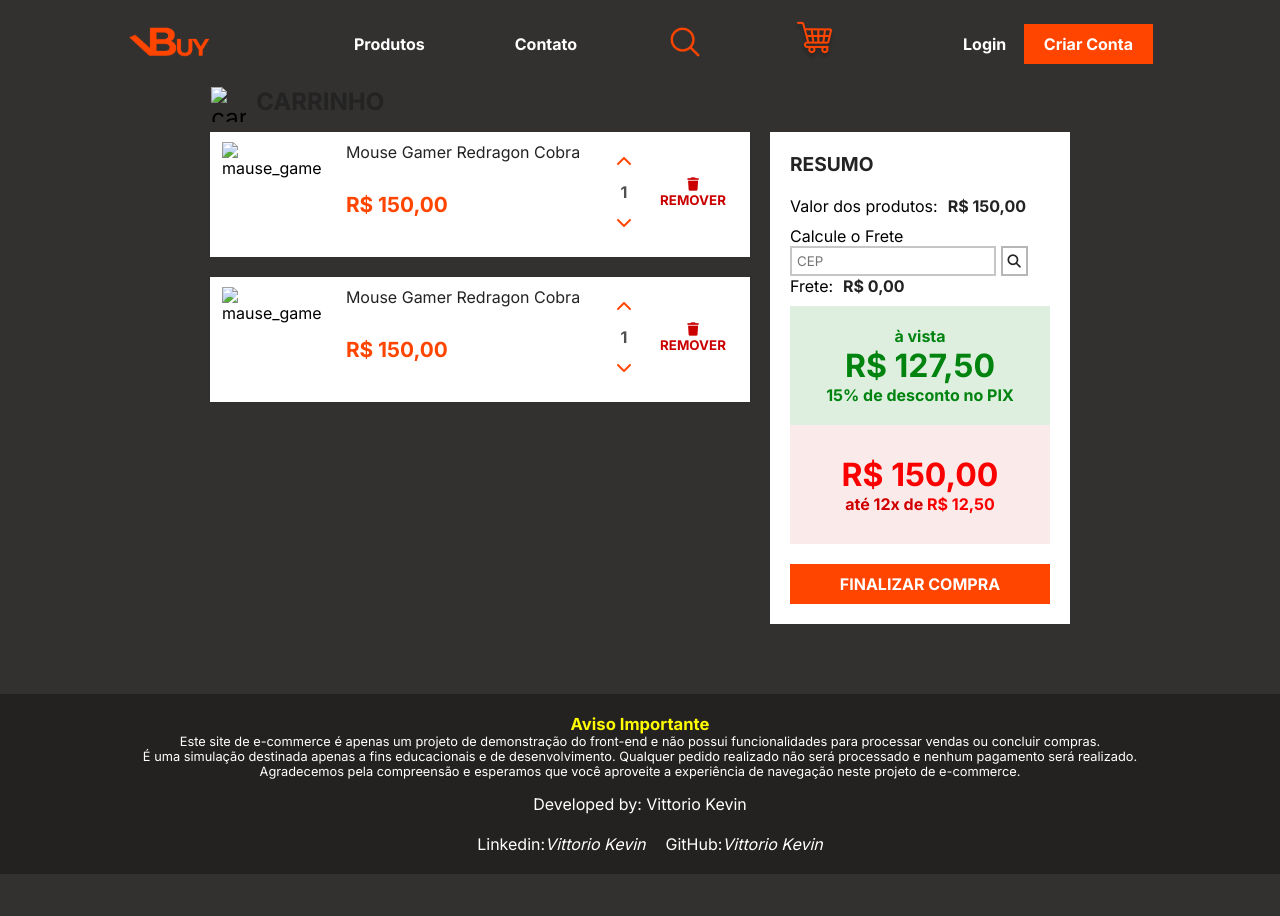
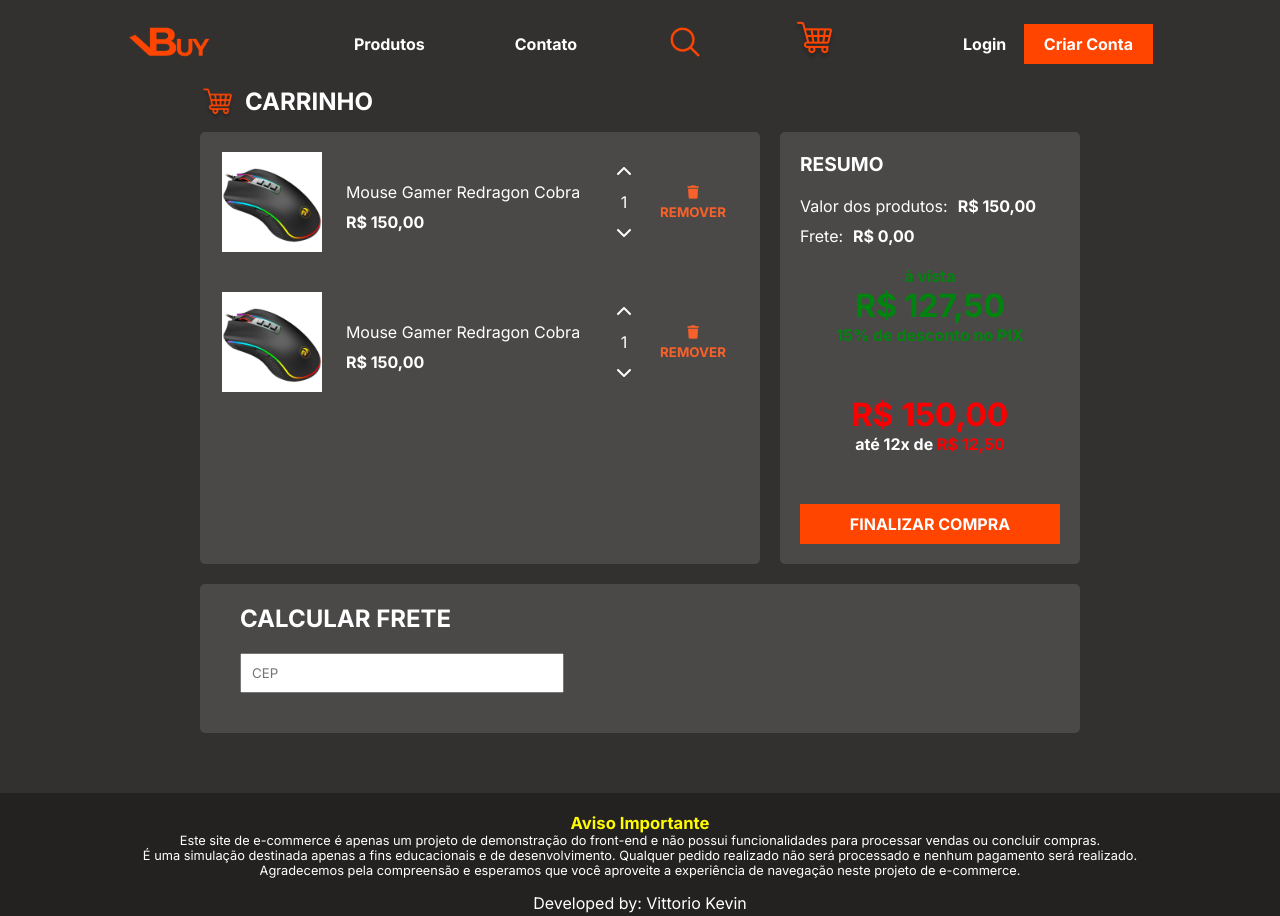
Before and after one commit to Vittoriosrn/e-comerce-vittorioBuy, a plain HTML site: page pages/carrinho.html in a window 1280 px wide. Shown: the top 916 px of the page. Before the commit the page ends 874 px from the top, so only its background shows below. Drawn offline with Linux system fonts and the light colour scheme.

Commit message:
atualização no layout

```diff
--- a/css/style_carrinho.css
+++ b/css/style_carrinho.css
@@ -4,7 +4,8 @@
 *{
     margin: 0;
     padding: 0;
-    font-family: "inter";
+    font-family: "inter", sans-serif;
+    color: #fff;
 }
 body{
     background-color: #333130;
@@ -21,7 +22,6 @@ header{
 }
 header a{
     text-decoration: none;
-    color: #fff;
 }
 header > div{
     width: 100px;
@@ -49,14 +49,24 @@ header > nav{
     align-items: center;
 }
 
-/*Lista de produtos*/
+/*Geral*/
+.conteudo_header{
+    display: flex;
+}
 #main{
     display: flex;
-    align-items: center;
+    justify-content: center;
+}
+#carrinho_conteudo{
+    display: flex;
     flex-direction: column;
 }
+
+/*Lista de produtos*/
+
 #title_carrinho{
     font-size: 1.5em;
+    margin-bottom: 10px;
     display: flex;
     justify-content: left;
     width: 67%;
@@ -68,7 +78,6 @@ header > nav{
 }
 #title_carrinho h1{
     font-size: 1em;
-    color: #232323;
 }
 
 #lista_prod_carrinho{
@@ -76,22 +85,18 @@ header > nav{
     align-items: center;
     flex-direction: column;
     max-width: 840px;
-}
-#carrinho_conteudo{
-    display: flex;
-    flex-direction: row;
-    flex-wrap: wrap;
+    background-color: #4b4948;
+    border-radius: 5px;
 }
 
 /* Carrinho Informações gerais lateral*/
 #informacoes_gerais_carrinho{
-    background-color: #fff;
-
+    background-color: #4b4948;
     width: 300px;
-    margin: 10px;
+    margin-left: 20px;
+    border-radius: 5px;
 }
 #informacoes_gerais_carrinho h3{
-    color: #232323;
     font-size: 1.2em;
     margin-bottom: 20px;
 }
@@ -110,8 +115,6 @@ header > nav{
 .valor_produtos{
     margin-left: 10px;
     font-weight: bold;
-
-    color: #232323;
 }
 .valor_carrinho_avista{
     color: #00830f;
@@ -126,8 +129,6 @@ header > nav{
     flex-direction: column;
     align-items: center;
     padding: 30px 5px 30px 5px;
-
-    background-color: #ca000015;
 }
 .valor_carrinho_total{
     color: #fa0000;
@@ -137,17 +138,12 @@ header > nav{
     color: #fa0000;
     font-weight: bold;
 }
-.frete_resumo{
-    margin-bottom: 10px;
-}
 .frete_valor_container{
     display: flex;
 }
 .valor_frete{
     margin-left: 10px;
     font-weight: bold;
-
-    color: #232323
 }
 .search_button_cep{
     border: 2px solid #5050506a;
@@ -161,7 +157,6 @@ header > nav{
 
 .valor_avista_container{
     font-weight: 600;
-    background-color: #00830f21;
     color: #00830f;
     display: flex;
     flex-direction: column;
@@ -179,7 +174,6 @@ header > nav{
     font-size: 1em;
 
     background-color: #ff4500;
-    color: #fff;
 }
 /*Anuncio do produto */
 
@@ -187,13 +181,10 @@ header > nav{
     display: flex;
     justify-content: space-around;
     width: 520px;
-    background-color: #fff;
-    box-shadow: 0px 0px 2px #00000015;
 
     margin: 10px;
     padding: 10px;
 }
-
 .produto_carrinho img{
     width: 100px;
     height: 100px;
@@ -205,19 +196,21 @@ header > nav{
 }
 .produto_carrinho a{
     text-decoration: none;
-    color: #232323;
 }
 .produto_carrinho a:hover{
     text-decoration: underline;
 }
 .preco_produto{
-    color: #ff4500;
-
     font-weight: bold;
-    font-size: 1.3em;
-    margin: 30px 0px 30px 0px;
+    font-size: 1em;
+    margin-top: 10px;
+}
+.name_produto{
+    margin-top: 30px;
 }
 .excluir_produto{
+    color: #f8612a;
+
     border: 0;
     width: 70px;
     height: 50px;
@@ -225,8 +218,11 @@ header > nav{
     text-align: center;
     transform: translate(-10px, 25px);
 
-    color: #ca0000;
     background-color: transparent;
+}
+.excluir_produto > i{
+    color: #f8612a;
+    margin-bottom: 5px;
 }
 .excluir_produto:hover{
     color: #f8612a;
@@ -241,9 +237,6 @@ header > nav{
     font-size: 1.4em;
 }
 .container_quant_produto{
-    color: #505050;
-    font-weight: bold;
-
     text-align: center;
     margin: 0px 20px 0px 20px;
     display: flex;
@@ -267,6 +260,26 @@ header > nav{
     cursor: pointer;
 }
 
+/*Calcular frete*/
+.calcular_frete{
+    margin-top: 20px;
+    background-color: #4b4948;
+    border-radius: 5px;
+}
+.input_frete{
+    display: flex;
+    flex-direction: column;
+    padding: 20px 0px 40px 40px;
+}
+.input_frete input{
+    width: 300px;
+    margin: 20px 0px 0px 0px;
+    padding: 10px;
+}
+.input_frete h3{
+    font-weight: bold;
+    font-size: 1.5em;
+}
 /*=======================Rodapé da página============================*/
 
 footer{
@@ -290,7 +303,6 @@ footer nav{
     display: flex;
 }
 footer nav a{
-    color: #fff;
     text-decoration: none;
     font-style: italic;
 }
--- a/css/style_index.css
+++ b/css/style_index.css
@@ -4,7 +4,8 @@
 *{
     margin: 0;
     padding: 0;
-    font-family: "inter";
+    font-family: "inter", sans-serif;
+    color: #fff;
 }
 body{
     background-color: #333130;
@@ -22,7 +23,6 @@ header{
 }
 header a{
     text-decoration: none;
-    color: #fff;
 }
 header > div{
     width: 100px;
@@ -68,8 +68,9 @@ header > nav{
 /*Barra lateral*/
 
 #painel_lateral{
-    background-color: #fff;
+    background-color: #4b4948;
     box-shadow: 0px 0px 2px #00000015;
+    border-radius: 5px;
 
     padding: 15px;
     margin: 10px
@@ -79,7 +80,6 @@ header > nav{
     flex-direction: column;
 }
 .produto_filtro p{
-    color: #5f5f5f;
     margin: 10px 0px 10px 0px;
     font-weight: bold;
 }
@@ -116,8 +116,6 @@ select{
 
     margin-bottom: 10px;
     font-weight: bold;
-
-    color: #5f5f5f;
 }
 #preco_filtro input{
     width: 100px;
@@ -136,6 +134,12 @@ select{
     color: #ff4500;
     cursor: pointer;
 }
+#select_ordem, #aplicar_filtro{
+    margin-top: 10px;
+    font-size: 1em;
+    padding: 5px;
+    color: #000;
+}
 
 /*Lista de produtos*/
 
@@ -147,16 +151,21 @@ select{
 .hide{
     display: none;
 }
+
 /*Anuncio do produto */
 
 .produto{
-    width: 20%;
-    background-color: #fff;
+    width: 30%;
+    background-color: #4b4948;
     box-shadow: 0px 0px 2px #00000015;
 
     margin: 10px;
-    padding: 10px;
+    border-radius: 5px;
 }
+.info_produto{
+    padding: 10px 10px 30px 10px;
+}
+
 .produto img{
     width: 100%;
 }
@@ -168,31 +177,46 @@ select{
     text-decoration: none;
     color: #000;
 }
-
 .preco_produto{
-    color: #ff4500;
+    color: #00A202;
 
     font-weight: bold;
-    font-size: 1.3em;
-    margin-top: 30px;
+    font-size: 1.5em;
+    margin: 3px 0px 3px 0px;
+}
+.name_produto{
+    margin-bottom: 20px;
 }
 #header_prod{
+    padding: 10px;
     display: flex;
     justify-content: space-around;
+    border-radius: 5px 5px 0px 0px;
 
-    color: green;
-    font-size: 0.8em;
-    font-weight: bold;
+    background-color: #fff;
 }
 #header_prod i{
     color: #ff4500;
 }
+.promocao_produto{
+    color: #00A202;
+
+    font-size: 0.8em;
+    font-weight: bold;
+}
+.descricao_preco_1{
+    color: #00A202;
+    font-size: 0.8em;
+}
+.descricao_preco{
+    font-size: 0.8em;
+}
 
 /*=======================Banner Marcas====================================*/
+
 #container_banner_marcas{
     margin-top: 40px;
     height: 35vw;
-    color: #fff;
 }
 #banner_marcas{
     display: flex;
@@ -210,6 +234,7 @@ select{
     width: 10%;
     margin: 20px;
 }
+
 /*=======================Rodapé da página============================*/
 
 footer{
@@ -220,9 +245,7 @@ footer{
     align-items: center;
 
     background-color: #232221;
-    color: #fff;
 }
-
 footer nav{
     margin-top: 20px;
     display: flex;
@@ -252,11 +275,9 @@ footer nav p{
     }
     #search_bar{
         display: block;
-        color: #fff;
         font-size: 2em;
     }
     #nav_bar{
-        color: #fff;
         font-size: 2em;
         display: block;
     }
--- a/pages/carrinho.html
+++ b/pages/carrinho.html
@@ -24,14 +24,15 @@
         </div>
     </header>
     <section id="main">
+        <div id="carrinho_conteudo">
             <div id="title_carrinho">
-            <img id="carrinho_img" src="../img/carrinho-de-compras_orage.png" alt="carrinho">
+                <img id="carrinho_img" src="../img/Icones/Carrinho.png" alt="carrinho">
                 <h1>CARRINHO</h1>
             </div>
-        <div id="carrinho_conteudo">
+            <div class="conteudo_header">
                 <section id="lista_prod_carrinho">
                     <div class="produto_carrinho">
-                    <img src="../img/mouse_gamer.jpg" alt="mause_gamer">
+                        <img src="../img/mouse_gamer/mouse_gamer.jpg" alt="mause_gamer">
                         <div>
                             <a href="">
                                 <p class="name_produto">Mouse Gamer Redragon Cobra</p>
@@ -53,7 +54,7 @@
                         </button>
                     </div>
                     <div class="produto_carrinho">
-                    <img src="../img/mouse_gamer.jpg" alt="mause_gamer">
+                        <img src="../img/mouse_gamer/mouse_gamer.jpg" alt="mause_gamer">
                         <div>
                             <a href="">
                                 <p class="name_produto">Mouse Gamer Redragon Cobra</p>
@@ -83,11 +84,6 @@
                             <p class="valor_produtos">R$ 150,00</p>
                         </div>
                         <div class="frete_resumo">
-                        <label for="cep_input">Calcule o Frete</label>
-                        <input type="text" id="cep_input" placeholder="CEP">
-                        <button class="search_button_cep">
-                            <i class="fa-solid fa-magnifying-glass"></i>
-                        </button>
                             <div class="frete_valor_container">
                                 Frete:
                                 <p class="valor_frete">R$ 0,00</p>
@@ -109,8 +105,15 @@
                         </button>
                     </div>
                 </section>
+            </div>
+            <section class="calcular_frete">
+                <div class="input_frete">
+                    <h3>CALCULAR FRETE</h3>
+                    <input placeholder="CEP" type="text" id="cep">
+                </div>
             </section>
         </div>
+    </section>
     <footer>
         <p id="aviso">
             <b>Aviso Importante</b> <br>
```
Also changed, not shown: pages/index.html (+25 -7 lines). Lines whose indentation alone changed are shown as unchanged.
